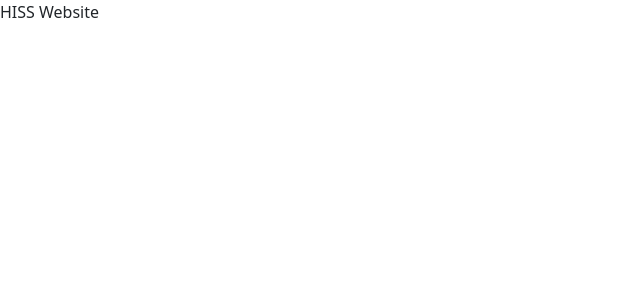
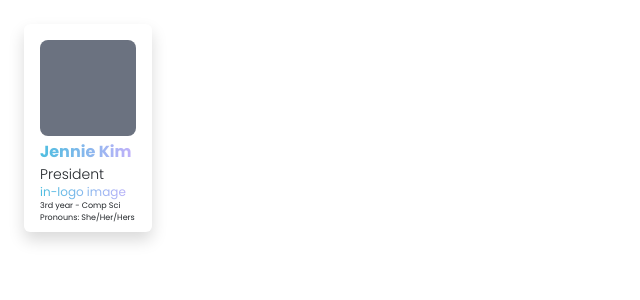
Before and after one commit to acm-ucr/hiss-website, a Next.js app: page / in a window 1280 px wide. Shown: the top 300 px of the page, without its empty margins (0-640 px from the left). Built offline with nearby package versions, Linux system fonts and the light colour scheme.

Commit message:
added basic components and ran format + lint. TO DO: image, linkedin logo, mail logo, and spacing fixes

```diff
--- a/src/app/page.js
+++ b/src/app/page.js
@@ -1,5 +1,7 @@
+import Card from "../components/board/Card";
+
 const Home = () => {
-  return <>HISS Website</>;
+  return <Card />;
 };
 
 export default Home;
--- a/src/components/board/Card.jsx
+++ b/src/components/board/Card.jsx
@@ -1,7 +1,26 @@
 import React from "react";
 
 const Card = () => {
-  return <div>Card</div>;
+  return (
+    <div className="cardContainer font-poppins m-4 bg-white w-32 h-52 rounded-md shadow p-3">
+      <div className="photoContainer bg-gray-500 w-24 h-24 rounded-lg"></div>
+
+      <div className="textContainer">
+        <div className="name mt-1 font-bold text-md text-transparent bg-clip-text bg-gradient-to-r from-hiss-blue to-hiss-purple">
+          Jennie Kim
+        </div>
+
+        <div className="title text-sm font-light">President</div>
+
+        <div className="linkedinContainer text-xs text-transparent bg-clip-text bg-gradient-to-r from-hiss-blue to-hiss-purple">
+          <div>in-logo image</div>
+        </div>
+
+        <div className="education text-xxs">3rd year - Comp Sci</div>
+        <div className="pronouns text-xxs">Pronouns: She/Her/Hers</div>
+      </div>
+    </div>
+  );
 };
 
 export default Card;
--- a/tailwind.config.js
+++ b/tailwind.config.js
@@ -7,6 +7,9 @@ module.exports = {
   ],
   theme: {
     extend: {
+      fontSize: {
+        xxs: "0.5rem",
+      },
       fontFamily: {
         poppins: ["var(--font-poppins)"],
       },
```
